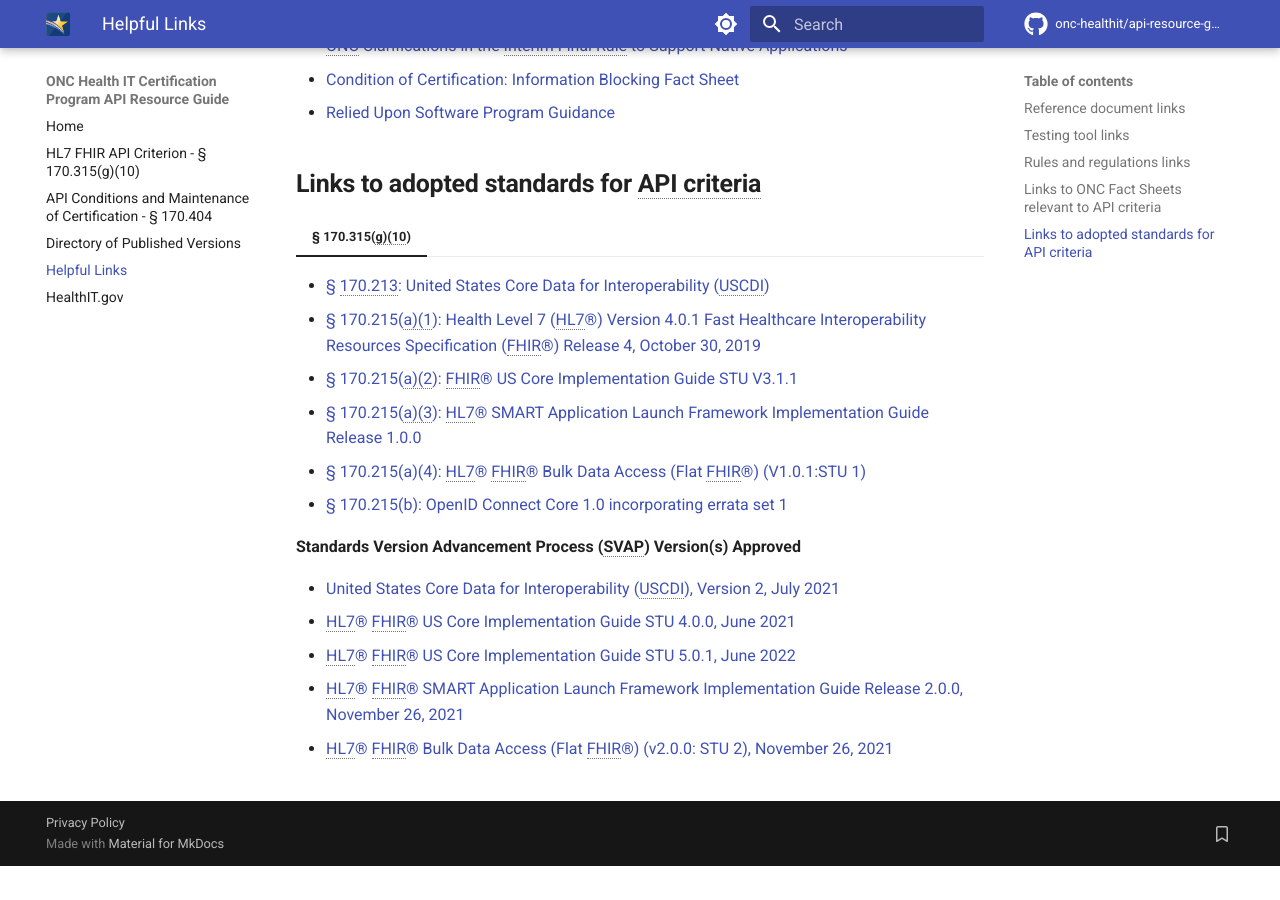
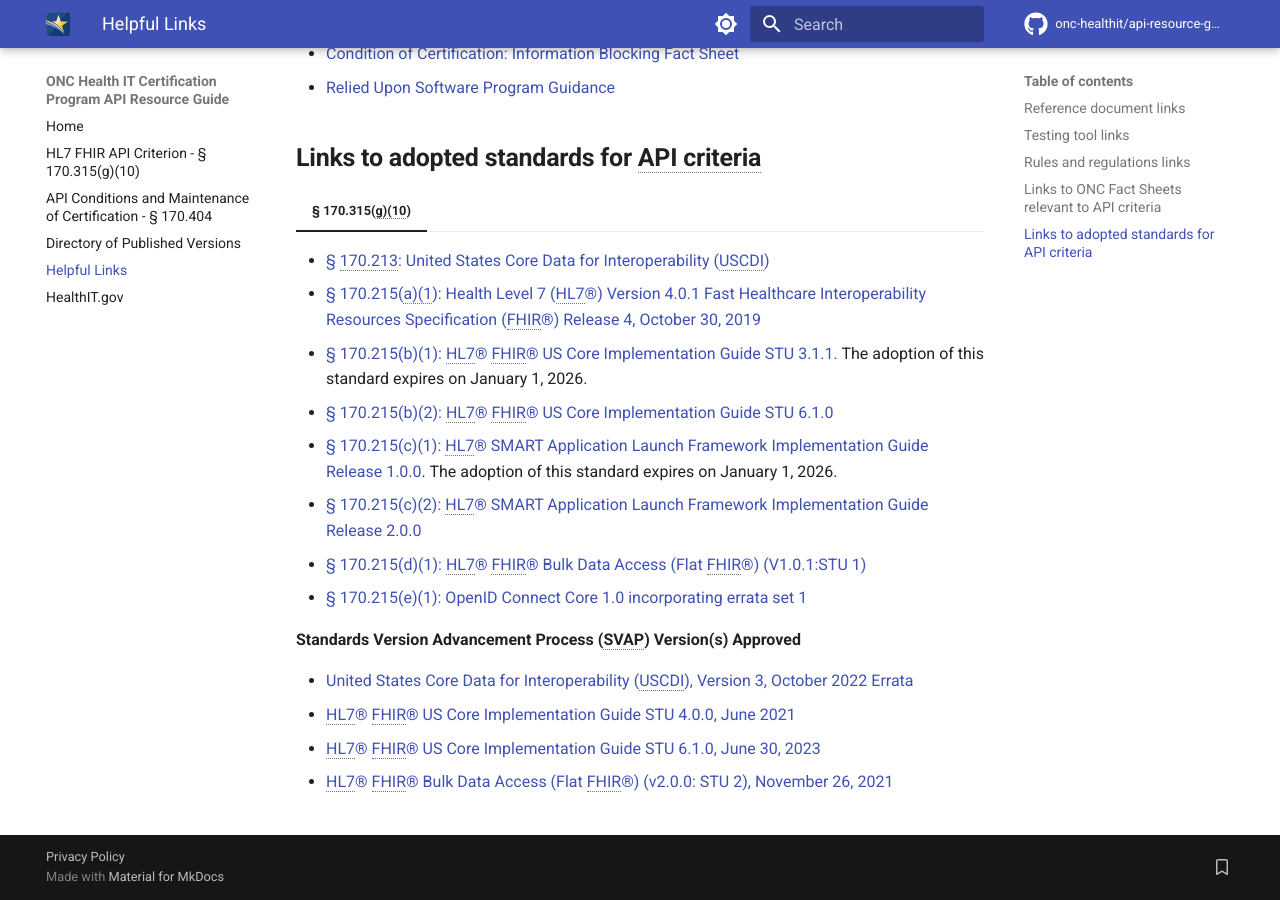
Before and after one commit to onc-healthit/api-resource-guide, an MkDocs documentation site: the page built from docs/helpful-links.md, in a window 1280 px wide and 900 px high, scrolled down 961 px. Built offline with MkDocs 1.6.1 and Material for MkDocs 9.7.7, drawn with Linux system fonts in a browser that asks for light colours; comment, search, counter and statistics services are not loaded; the version menu is left out; before the commit the page ends 1827 px from its top, so only the background shows below that; some of the changed text lies outside the part shown.

Commit message:
post hti-1 updates

```diff
--- a/docs/helpful-links.md
+++ b/docs/helpful-links.md
@@ -15,9 +15,14 @@
 - Inferno Program Edition (§ 170.315(g)(10))
     - <a target = "_blank" href = "https://inferno.healthit.gov/onc-certification-g10-test-kit">Inferno Framework: (g)(10) Standardized API Test Kit Online Demonstration Instance</a>
     - <a target = "_blank" href = "https://github.com/onc-healthit/onc-certification-g10-test-kit/releases">Inferno Framework: (g)(10) Standardized API Test Kit Source Code</a>
-- <a target = "_blank" href = "https://www.drummondgroup.com/compliance/payer-and-patient-access-certification/">Drummond G10+ FHIR API powered by Touchstone</a>
 
 ## **Rules and regulations links**
+
+=== "HTI-1"
+    - <a target = "_blank" href = "https://www.federalregister.gov/documents/2024/01/09/2023-28857/health-data-technology-and-interoperability-certification-program-updates-algorithm-transparency-and#h-105">§ 170.315(g)(10) Preamble</a>
+    - <a target = "_blank" href = "https://www.ecfr.gov/on/2023-10-04/title-45/part-170#p-170.315(g)(10)">§ 170.315(g)(10) Regulation text</a>
+    - <a target = "_blank" href = "https://www.federalregister.gov/documents/2024/01/09/2023-28857/health-data-technology-and-interoperability-certification-program-updates-algorithm-transparency-and#h-108">§ 170.404 Preamble</a>
+    - <a target = "_blank" href = "https://www.ecfr.gov/current/title-45/section-170.404">§ 170.404 Regulation text</a>
 
 === "Cures Act Final Rule"
     - <a target = "_blank" href = "https://www.federalregister.gov/d/2020-07419/p-1162">§ 170.315(g)(10) Preamble</a>
@@ -44,17 +49,18 @@
 === "§ 170.315(g)(10)"
     - <a target = "_blank" href = "https://www.healthit.gov/isa/us-core-data-interoperability-uscdi">§ 170.213: United States Core Data for Interoperability (USCDI)</a>
     - <a target = "_blank" href = "http://hl7.org/fhir/directory.html">§ 170.215(a)(1): Health Level 7 (HL7®) Version 4.0.1 Fast Healthcare Interoperability Resources Specification (FHIR®) Release 4, October 30, 2019</a>
-    - <a target = "_blank" href = "http://hl7.org/fhir/us/core/STU3.1.1/">§ 170.215(a)(2): FHIR® US Core Implementation Guide STU V3.1.1</a>
-    - <a target = "_blank" href = "https://hl7.org/fhir/smart-app-launch/1.0.0/">§ 170.215(a)(3): HL7® SMART Application Launch Framework Implementation Guide Release 1.0.0</a>
-    - <a target = "_blank" href = "https://hl7.org/fhir/uv/bulkdata/STU1.0.1/">§ 170.215(a)(4): HL7® FHIR® Bulk Data Access (Flat FHIR®) (V1.0.1:STU 1)</a>
-    - <a target = "_blank" href = "https://openid.net/specs/openid-connect-core-1_0.html">§ 170.215(b): OpenID Connect Core 1.0 incorporating errata set 1</a>
+    - <a target = "_blank" href = "http://hl7.org/fhir/us/core/STU3.1.1/">§ 170.215(b)(1): HL7® FHIR® US Core Implementation Guide STU 3.1.1.</a> The adoption of this standard expires on January 1, 2026.
+    - <a target = "_blank" href = "https://hl7.org/fhir/us/core/STU6.1/">§ 170.215(b)(2): HL7® FHIR® US Core Implementation Guide STU 6.1.0</a>
+    - <a target = "_blank" href = "https://hl7.org/fhir/smart-app-launch/1.0.0/">§ 170.215(c)(1): HL7® SMART Application Launch Framework Implementation Guide Release 1.0.0</a>. The adoption of this standard expires on January 1, 2026.
+    - <a target = "_blank" href = "https://hl7.org/fhir/smart-app-launch/STU2/">§ 170.215(c)(2): HL7® SMART Application Launch Framework Implementation Guide Release 2.0.0</a>
+    - <a target = "_blank" href = "https://hl7.org/fhir/uv/bulkdata/STU1.0.1/">§ 170.215(d)(1): HL7® FHIR® Bulk Data Access (Flat FHIR®) (V1.0.1:STU 1)</a>
+    - <a target = "_blank" href = "https://openid.net/specs/openid-connect-core-1_0.html">§ 170.215(e)(1): OpenID Connect Core 1.0 incorporating errata set 1</a>
 
     **Standards Version Advancement Process (SVAP) Version(s) Approved**
 
-    - <a target = "_blank" href = "https://www.healthit.gov/isa/sites/isa/files/2021-07/USCDI-Version-2-July-2021-Final.pdf">United States Core Data for Interoperability (USCDI), Version 2, July 2021</a>
+    - <a target = "_blank" href = "https://www.healthit.gov/isa/sites/isa/files/2022-10/USCDI-Version-3-October-2022-Errata-Final.pdf">United States Core Data for Interoperability (USCDI), Version 3, October 2022 Errata</a>
     - <a target = "_blank" href = "http://hl7.org/fhir/us/core/STU4/">HL7® FHIR® US Core Implementation Guide STU 4.0.0, June 2021</a>
-    - <a target = "_blank" href = "http://hl7.org/fhir/us/core/STU5.0.1/">HL7® FHIR® US Core Implementation Guide STU 5.0.1, June 2022 </a>
-    - <a target = "_blank" href = "http://hl7.org/fhir/smart-app-launch/STU2/">HL7® FHIR® SMART Application Launch Framework Implementation Guide Release 2.0.0, November 26, 2021</a>
+    - <a target = "_blank" href = "https://hl7.org/fhir/us/core/STU6.1/">HL7® FHIR® US Core Implementation Guide STU 6.1.0, June 30, 2023</a>
     -  <a target = "_blank" href = "http://hl7.org/fhir/uv/bulkdata/STU2/">HL7® FHIR® Bulk Data Access (Flat FHIR®) (v2.0.0: STU 2), November 26, 2021</a>
 
 --8<-- "includes/abbreviations.md"
--- a/includes/abbreviations.md
+++ b/includes/abbreviations.md
@@ -31,3 +31,4 @@
 <!-- ONC Rules -->
 *[Cures Act Final Rule]: 21st Century Cures Act: Interoperability, Information Blocking, and the ONC Health IT Certification Program
 *[Interim Final Rule]: Information Blocking and the ONC Health IT Certification Program: Extension of Compliance Dates and Timeframes in Response to the COVID-19 Public Health Emergency
+*[HTI-1]: Health Data, Technology, and Interoperability: Certification Program Updates, Algorithm Transparency, and Information Sharing
```
